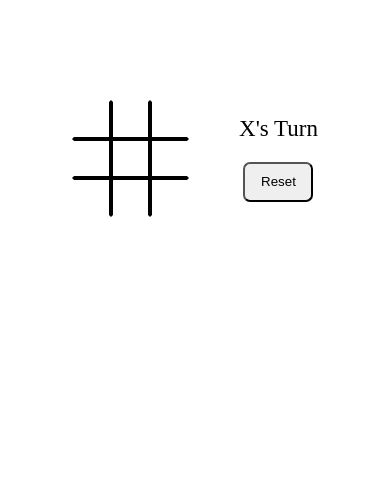
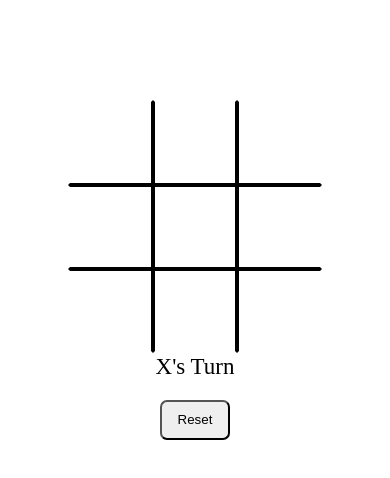
Before and after one commit to riteshsoni123/Tic-Tac-toe, a plain HTML site: page index.html in a window 390 px wide. Drawn offline with Linux system fonts and the light colour scheme.

Commit message:
added the responsiveness

```diff
--- a/style.css
+++ b/style.css
@@ -8,6 +8,7 @@
     align-items: center;
     justify-content: center;
     flex-direction: row;
+    flex-wrap: wrap;
     width: 100%;
     margin-top: 100px;
 }
@@ -16,7 +17,7 @@
     align-items: center;
     justify-content: center;
     flex-direction: column;
-    width: 30%;
+    width: 36%;
     aspect-ratio: 1 / 1;
     position: relative;
 }
@@ -42,11 +43,10 @@
     align-items: center;
     justify-content: center;
     flex-direction: column;
-    margin-left: 50px;
     font-size: 23px;
+    width: 20%;
 }
 .reset{
-    /* margin-left: 50px; */
     margin-top: 20px;
     width: 70px;
     height: 40px;
@@ -95,3 +95,11 @@
 .bb{
     border-bottom: 2px solid white;
 }
+@media (max-width:800px){
+    .info{
+        width: 50%;
+    }
+    .game{
+        width: 65%;
+    }
+}
```
